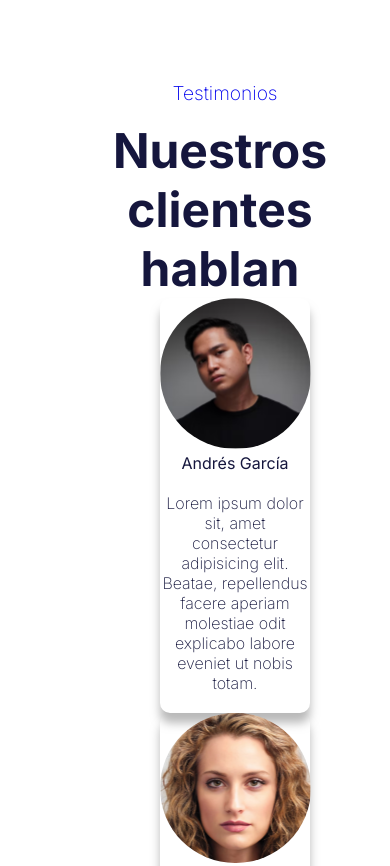
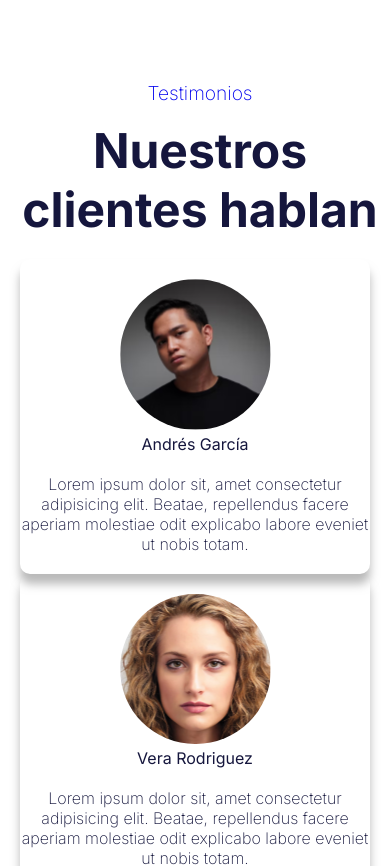
Before and after one commit to tgs4001/miproyecto, a plain HTML site: page index.html in a window 390 px wide. Shown: the part 2235-3101 px from the top of the page. Drawn offline with Linux system fonts and the light colour scheme.

Commit message:
Add files via upload

```diff
--- a/estilos.css
+++ b/estilos.css
@@ -339,6 +339,7 @@ footer {
    #derechos{
     order: 3;
     padding-top: 10px;
+    padding-left: 0;
    }
 
    img{
@@ -353,19 +354,21 @@ footer {
    }
    #opiniones{
     width: 100%;
+    padding: 20px 20px 20px 20px;
+    margin: 0;
    }
    .cajas {
     width: 100%;
-    margin: 0;
+    padding-top: 20px;
    }
    #testimonios h3{
     font-size: 2.5em;
     text-align: center;
-    padding-left: 50px;
+    padding-left: 10px;
 
    }
    #testimonios a{
     margin: 0;
-    padding-left: 60px;
+    padding-left: 10px;
    }
     }
```
